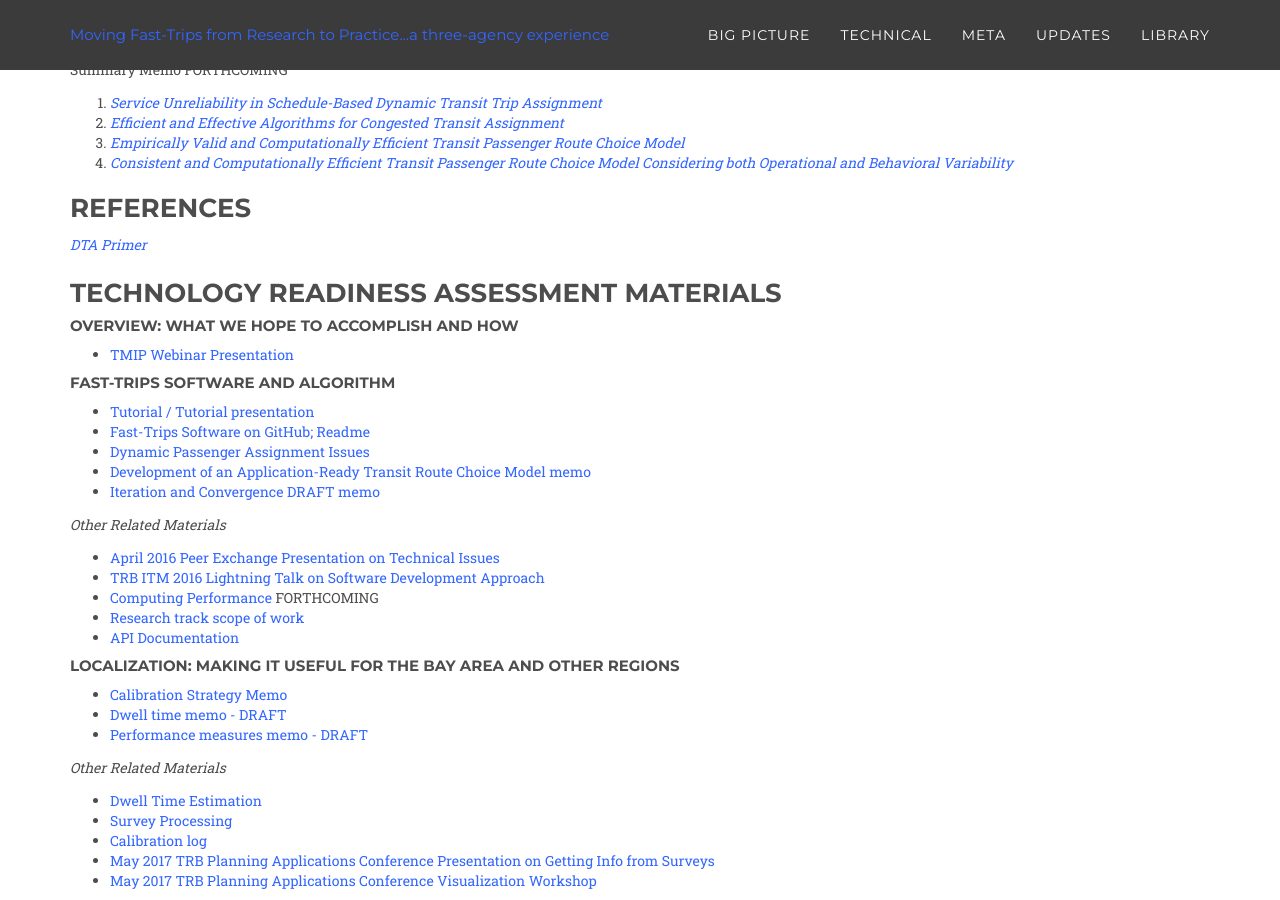
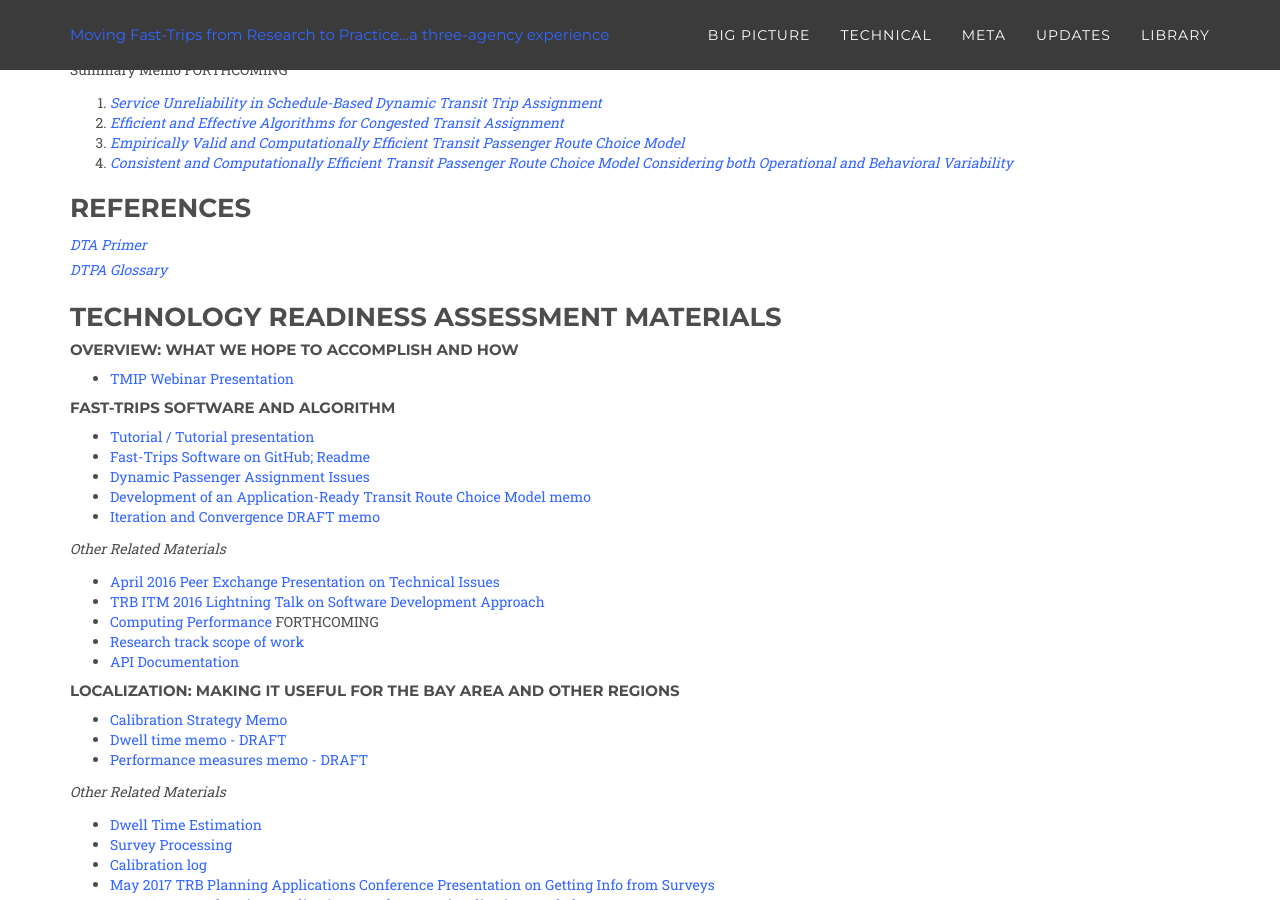
Before and after one commit to BayAreaMetro/fast-trips-project, a Jekyll site: the page built from library/index.md, in a window 1280 px wide and 900 px high, scrolled down 1728 px. Built offline with Jekyll 4.4.1, drawn with Linux system fonts in a browser that asks for light colours; some web fonts are replaced.

Commit message:
Add DTPA Glossary to Library

```diff
--- a/library/index.md
+++ b/library/index.md
@@ -69,6 +69,7 @@ title: Library
 *[Software Development Progress and Remaining Workplan]({{ site.baseurl }}/library/T6-Fast-TripsDevelopmentPlan.pdf)*
 *[Dwell Time Estimation – Puget Sound](https://github.com/psrc/fast-trips_dwell_time_model)*
 
+
 ### Papers
 *[Dynamic Passenger Assignment Issues]({{ site.baseurl }}/library/TRB17-Issues.pdf)*
 *[Making Open Transportation Data Useful and Accessible: Recommendations for Good Practices in Open Data Standards Management.]({{ site.baseurl }}/library/TRB17-OpenData.pdf)*
@@ -84,7 +85,7 @@ Summary Memo  FORTHCOMING
 ### References
 
 *[DTA Primer](http://onlinepubs.trb.org/onlinepubs/circulars/ec153.pdf)*
-
+*[DTPA Glossary](https://fast-trips.github.io/dtpa-glossary/)*
 
 ### Technology Readiness Assessment Materials
 
```
